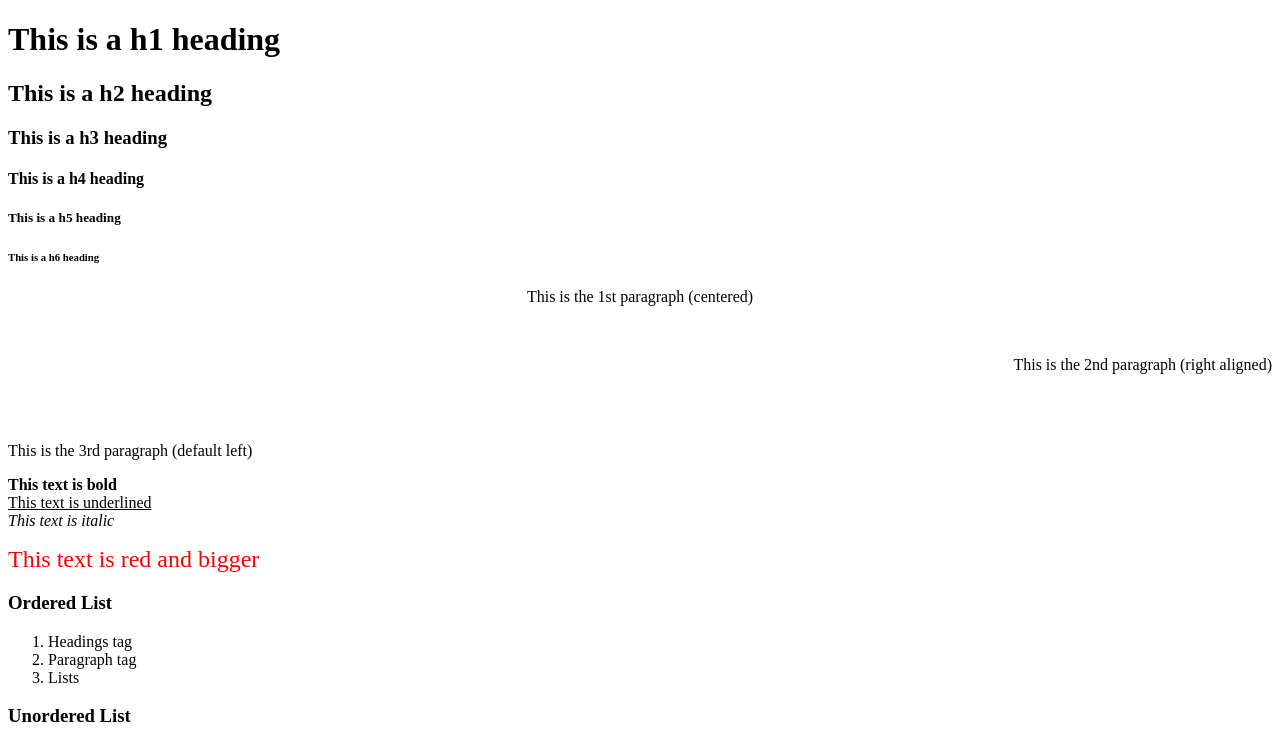
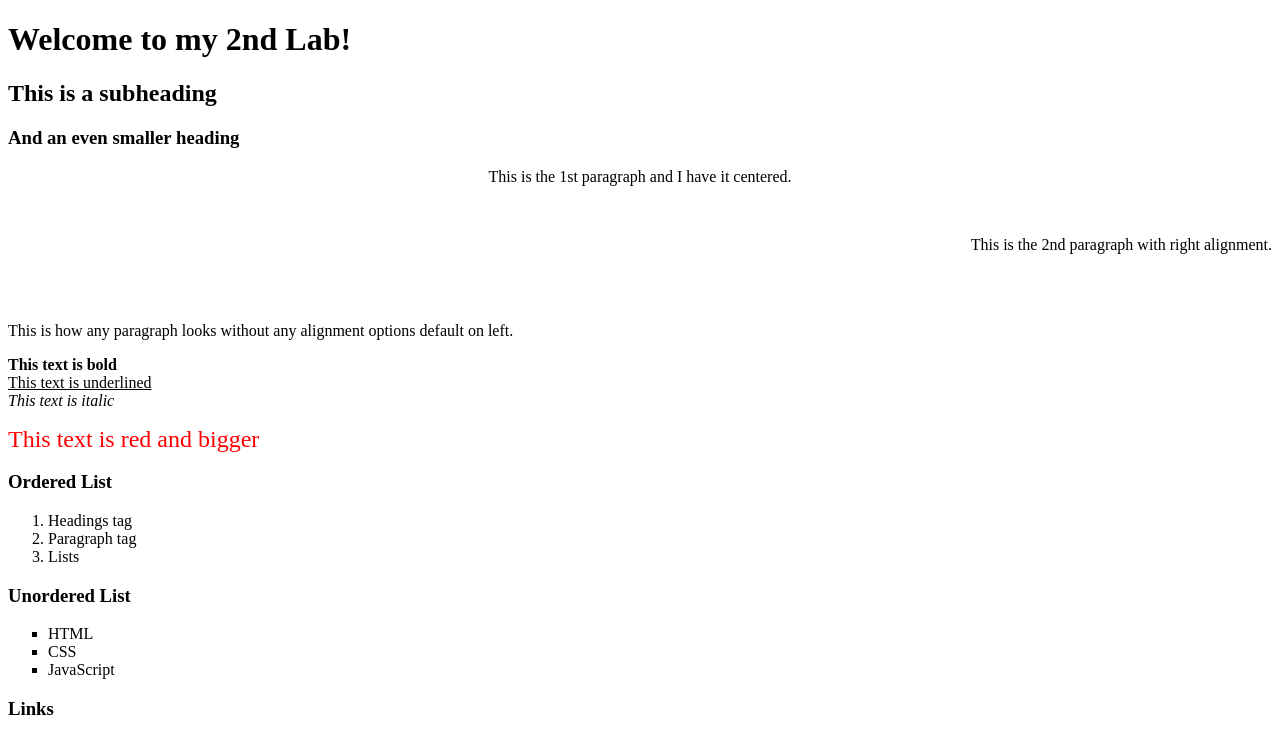
Before and after one commit to hsa990/my-first-lab, a plain HTML site: page Lab2.html in a window 1280 px wide. Shown: the top 736 px of the page. Drawn offline with Linux system fonts and the light colour scheme.

Commit message:
Update Lab2.html

```diff
--- a/Lab2.html
+++ b/Lab2.html
@@ -1,36 +1,33 @@
 <!DOCTYPE html>
 <html>
 <head>
-  <title>Lab 02 </title>
+  <title>Lab 02 - Hisham Albaiti 2338649 </title>
 </head>
 <body>
 
-  <!-- Headings -->
-  <h1>This is a h1 heading</h1>
-  <h2>This is a h2 heading</h2>
-  <h3>This is a h3 heading</h3>
-  <h4>This is a h4 heading</h4>
-  <h5>This is a h5 heading</h5>
-  <h6>This is a h6 heading</h6>
+  <!-- headings sample -->
+  <h1>Welcome to my 2nd Lab!</h1>
+  <h2>This is a subheading</h2>
+  <h3>And an even smaller heading</h3>
 
   <!-- paragraphs with alignment and line breaks -->
-  <p align="center">This is the 1st paragraph (centered)</p>
+  <p align="center">This is the 1st paragraph and I have it centered.</p>
   <br/>
-  <p align="right">This is the 2nd paragraph (right aligned)</p>
+  <p align="right">This is the 2nd paragraph with right alignment.</p>
   <br/><br/>
-  <p>This is the 3rd paragraph (default left)</p>
+  <p>This is how any paragraph looks without any alignment options default on left.</p>
 
-  <!-- Text formatting -->
+  <!-- text formatting -->
   <b>This text is bold</b><br/>
   <u>This text is underlined</u><br/>
   <i>This text is italic</i><br/>
 
 
 
-  <!-- Font tag -->
+  <!-- font tag -->
   <p><font color="red" size="5">This text is red and bigger</font></p>
 
-  <!-- Ordered list -->
+  <!-- ordered list -->
   <h3>Ordered List</h3>
   <ol type="1">
     <li>Headings tag</li>
@@ -38,7 +35,7 @@
     <li>Lists</li>
   </ol>
 
-  <!-- Unordered list -->
+  <!-- unordered list -->
   <h3>Unordered List</h3>
   <ul type="square">
     <li>HTML</li>
```
